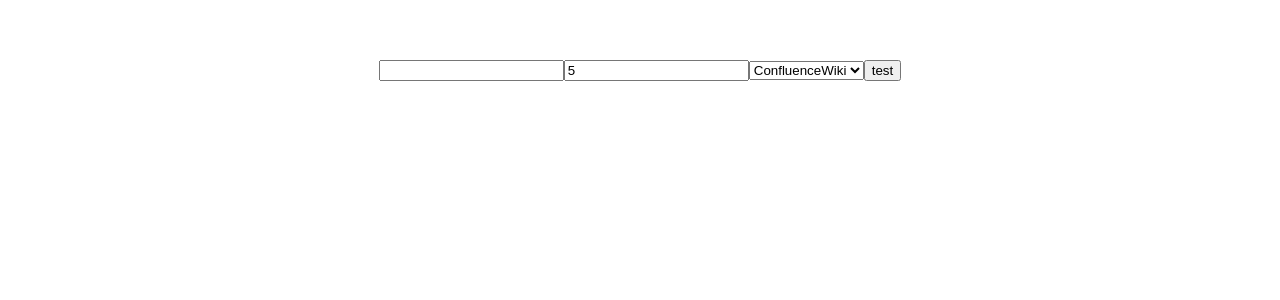
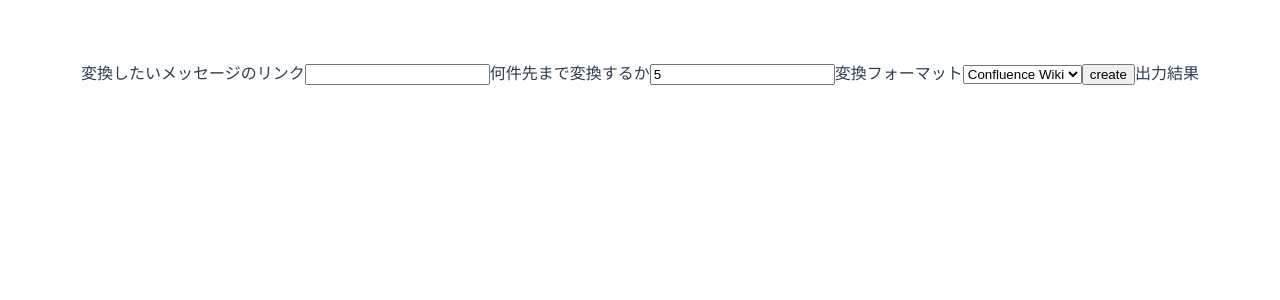
Before and after one commit to wlg-shinya/chatwork-converter, a Vue app: page / in a window 1280 px wide. Shown: the top 300 px of the page. Built offline with nearby package versions, Linux system fonts and the light colour scheme.

Commit message:
出力結果をコピーするボタン追加。機能実装はこれから

```diff
--- a/src/components/ChatConverter.vue
+++ b/src/components/ChatConverter.vue
@@ -3,7 +3,7 @@ import { ref } from "vue"
 import axios from "axios"
 
 const FORMAT = new Map()
-FORMAT.set("confluence", "ConfluenceWiki")
+FORMAT.set("confluence", "Confluence Wiki")
 
 const messageURL = ref("")
 const targetMessageCount = ref(5)
@@ -28,7 +28,7 @@ function formatBold(text: string) {
   }
 }
 
-function test() {
+function createOutputText() {
   const url = messageURL.value
   if (!url) return
 
@@ -83,16 +83,25 @@ ${message}
       throw err
     })
 }
+
+function copyOutputText() {
+  console.log("copyOutputText")
+}
 </script>
 
 <template>
   <div>
+    <label>変換したいメッセージのリンク</label>
     <input v-model="messageURL" />
+    <label>何件先まで変換するか</label>
     <input v-model="targetMessageCount" type="number" />
+    <label>変換フォーマット</label>
     <select v-model="formatKey">
       <option v-for="[key, value] in FORMAT" :key="key" :value="key">{{ value }}</option>
     </select>
-    <button @click="test()">test</button>
+    <button @click="createOutputText()">create</button>
+    <label>出力結果</label>
     <pre style="text-align: left">{{ outputText }}</pre>
+    <button v-if="outputText" @click="copyOutputText()">copy</button>
   </div>
 </template>
```
